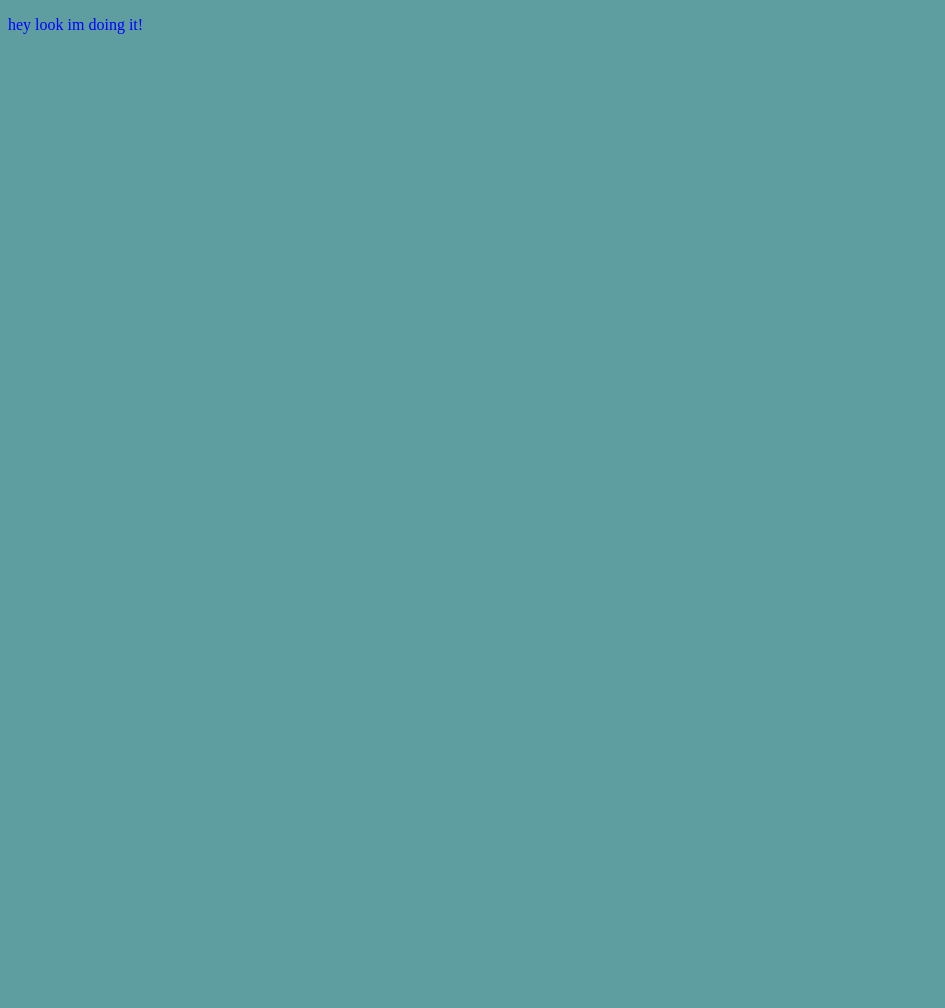
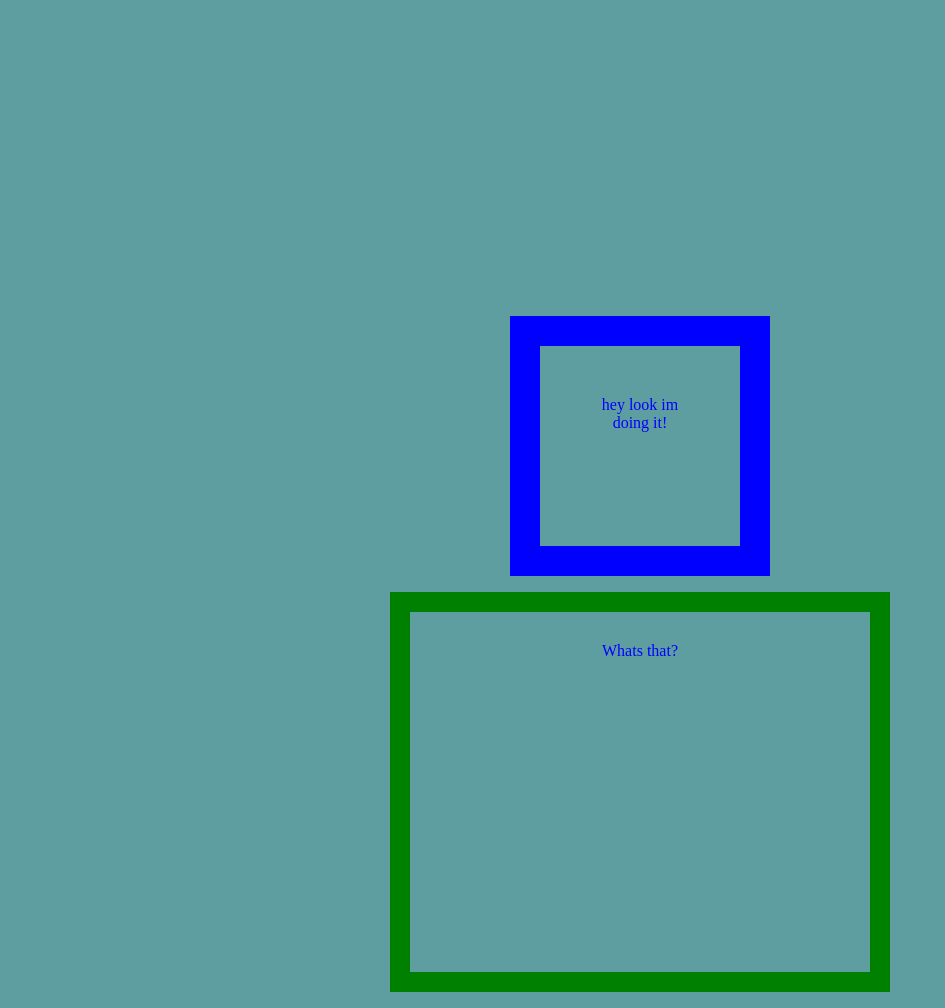
Before and after one commit to ErikDono/ErikDono.github.io, a plain HTML site: page index.html in a window 1280 px wide. Shown: the whole page, without its empty margins (0-945 px from the left). Before the commit the page ends 800 px from the top, so only its background shows below. Drawn offline with Linux system fonts and the light colour scheme.

Commit message:
added css

```diff
--- a/index.html
+++ b/index.html
@@ -12,9 +12,34 @@
         body {
             color: blue;
             background-color: cadetblue;
+
+        }
+
+        #box {
+            width: 100px;
+            height: 100px;
+            border: 30px solid blue;
+            margin-top: 25%;
+            Margin-bottom: auto;
+            margin-left: auto;
+            margin-right: auto;
+            text-align: center;
+            padding: 50px;
+
+        }
+
+        #boxbox {
+            width: 400px;
+            height: 300px;
+            border: 20px solid green;
+            margin-left: auto;
+            margin-right: auto;
+            text-align: center;
+            padding: 30px;
         }
     </style>
-    <p>hey look im doing it!</p>
+    <p id="box">hey look im doing it!</p>
+    <p id="boxbox"> Whats that?</p>
 </body>
 
 </html>
```
